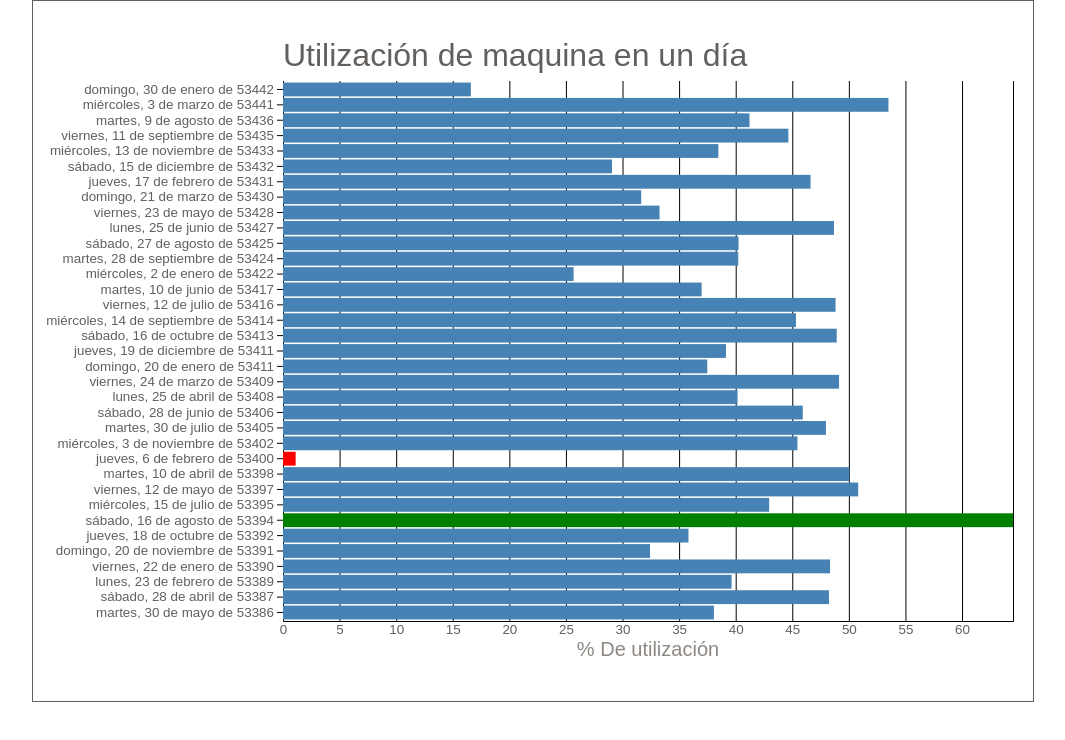
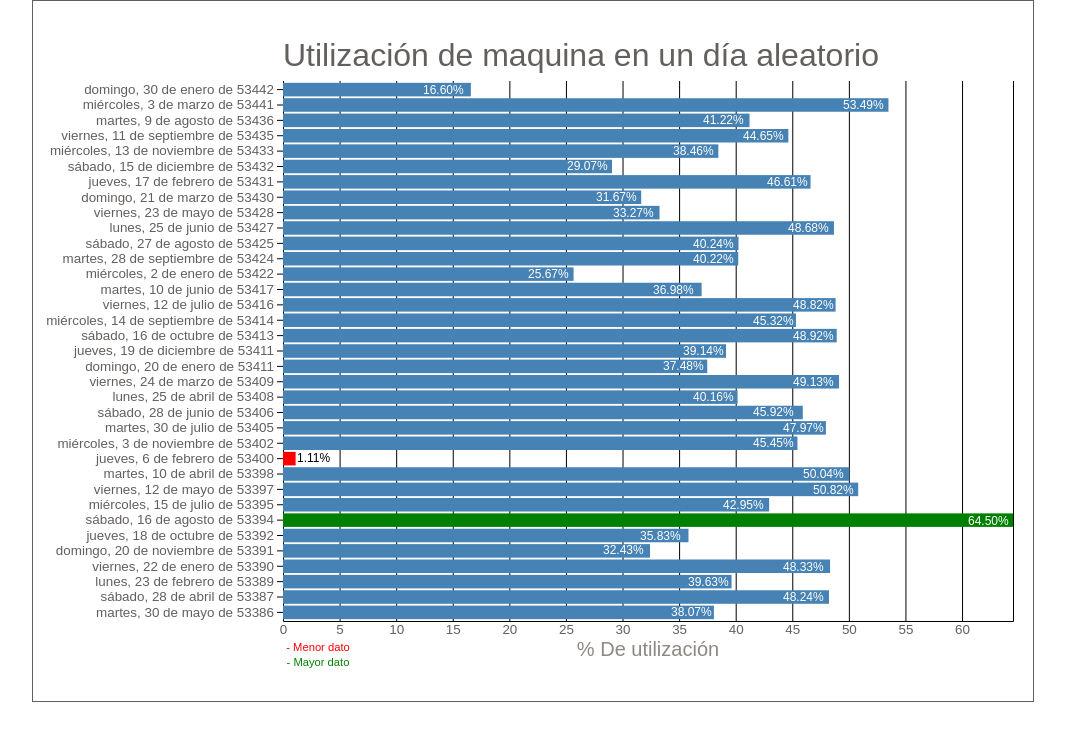
Before and after one commit to jorgearguellles/dataChart, a website: page index.html in a window 1280 px wide. Shown: the whole page, without its empty margins (107-1172 px from the left). Drawn offline with nearby package versions, Linux system fonts and the light colour scheme.

Commit message:
add/ data inside bars

```diff
--- a/index.js
+++ b/index.js
@@ -14,16 +14,14 @@ const render = data => {
   const xScale = d3.scaleLinear()
     .domain([0, d3.max(data, xValue)])
     .range([0, innerWidth]);
-    // console.log( data.map(d => d.utilizacion.toFixed(2)));
+    //console.log( data.map(d => d.utilizacion.toFixed(2)));
     console.log( data.map(d => d.utilizacion));
-
-
 
   const yScale = d3.scaleBand()
     .domain(data.map(yValue))
     .range([0, innerHeight])
-    .padding(0.1);
-    // console.log(yScale.domain());
+    .padding(0.12);
+    //console.log(yScale.domain());
 
   const g = svg.append("g")
   .attr("transform", `translate(${margin.left}, ${margin.top})`);
@@ -41,8 +39,22 @@ const render = data => {
     .attr("class", "axis-label")
     .attr("y", 35)
     .attr("x", innerWidth / 2)
-    .attr("fill", "black")
+    .attr("fill", "#8E8883")
     .text("% De utilización");
+
+  xAxisG.append("text")
+    .attr("class", "min")
+    .attr("y", 30)
+    .attr("x", 35)
+    .attr("fill", "red")
+    .text("- Menor dato");
+
+  xAxisG.append("text")
+    .attr("class", "max")
+    .attr("y", 45)
+    .attr("x", 35)
+    .attr("fill", "green")
+    .text("- Mayor dato");
 
   g.selectAll("rect")
     .data(data)
@@ -61,12 +73,224 @@ const render = data => {
           returnColor = "green";
         }
         return returnColor;
-    });
+      });
 
   g.append("text")
     .attr("class", "title")
     .attr("y", -15)
-    .text("Utilización de maquina en un día");
+    .text("Utilización de maquina en un día aleatorio");
+
+  /* Test */
+  g.append("text")
+    .attr("class", "barData")
+    .text("16.60%")
+    .attr("y", 13)
+    .attr("x", 140);
+
+  g.append("text")
+    .attr("class", "barData")
+    .text("53.49%")
+    .attr("y", 28)
+    .attr("x", 560);
+
+  g.append("text")
+    .attr("class", "barData")
+    .text("41.22%")
+    .attr("y", 43)
+    .attr("x", 420);
+
+  g.append("text")
+    .attr("class", "barData")
+    .text("44.65%")
+    .attr("y", 59)
+    .attr("x", 460);
+
+  g.append("text")
+    .attr("class", "barData")
+    .text("38.46%")
+    .attr("y", 74)
+    .attr("x", 390);
+
+  g.append("text")
+    .attr("class", "barData")
+    .text("29.07%")
+    .attr("y", 89)
+    .attr("x", 284);
+
+  g.append("text")
+    .attr("class", "barData")
+    .text("46.61%")
+    .attr("y", 105)
+    .attr("x", 484);
+
+  g.append("text")
+    .attr("class", "barData")
+    .text("31.67%")
+    .attr("y", 120)
+    .attr("x", 313);
+
+  g.append("text")
+    .attr("class", "barData")
+    .text("33.27%")
+    .attr("y", 136)
+    .attr("x", 330);
+
+  g.append("text")
+    .attr("class", "barData")
+    .text("48.68%")
+    .attr("y", 151)
+    .attr("x", 505);
+
+  g.append("text")
+    .attr("class", "barData")
+    .text("40.24%")
+    .attr("y", 167)
+    .attr("x", 410);
+
+  g.append("text")
+    .attr("class", "barData")
+    .text("40.22%")
+    .attr("y", 182)
+    .attr("x", 410);
+
+  g.append("text")
+    .attr("class", "barData")
+    .text("25.67%")
+    .attr("y", 197)
+    .attr("x", 245);
+
+  g.append("text")
+    .attr("class", "barData")
+    .text("36.98%")
+    .attr("y", 213)
+    .attr("x", 370);
+
+  g.append("text")
+    .attr("class", "barData")
+    .text("48.82%")
+    .attr("y", 228)
+    .attr("x", 510);
+
+  g.append("text")
+    .attr("class", "barData")
+    .text("45.32%")
+    .attr("y", 244)
+    .attr("x", 470);
+
+  g.append("text")
+    .attr("class", "barData")
+    .text("48.92%")
+    .attr("y", 259)
+    .attr("x", 510);
+
+  g.append("text")
+    .attr("class", "barData")
+    .text("39.14%")
+    .attr("y", 274)
+    .attr("x", 400);
+
+  g.append("text")
+    .attr("class", "barData")
+    .text("37.48%")
+    .attr("y", 289)
+    .attr("x", 380);
+
+  g.append("text")
+    .attr("class", "barData")
+    .text("49.13%")
+    .attr("y", 305)
+    .attr("x", 510);
+
+  g.append("text")
+    .attr("class", "barData")
+    .text("40.16%")
+    .attr("y", 320)
+    .attr("x", 410);
+
+  g.append("text")
+    .attr("class", "barData")
+    .text("45.92%")
+    .attr("y", 335)
+    .attr("x", 470);
+
+  g.append("text")
+    .attr("class", "barData")
+    .text("47.97%")
+    .attr("y", 351)
+    .attr("x", 500);
+
+  g.append("text")
+    .attr("class", "barData")
+    .text("45.45%")
+    .attr("y", 366)
+    .attr("x", 470);
+
+  g.append("text")
+    .attr("class", "barData_out")
+    .text("1.11%")
+    .attr("y", 381)
+    .attr("x", 14);
+
+  g.append("text")
+    .attr("class", "barData")
+    .text("50.04%")
+    .attr("y", 397)
+    .attr("x", 520);
+
+  g.append("text")
+    .attr("class", "barData")
+    .text("50.82%")
+    .attr("y", 413)
+    .attr("x", 530);
+
+  g.append("text")
+    .attr("class", "barData")
+    .text("42.95%")
+    .attr("y", 428)
+    .attr("x", 440);
+
+  g.append("text")
+    .attr("class", "barData")
+    .text("64.50%")
+    .attr("y", 444)
+    .attr("x", 685);
+
+  g.append("text")
+    .attr("class", "barData")
+    .text("35.83%")
+    .attr("y", 459)
+    .attr("x", 357);
+
+  g.append("text")
+    .attr("class", "barData")
+    .text("32.43%")
+    .attr("y", 473)
+    .attr("x", 320);
+
+  g.append("text")
+    .attr("class", "barData")
+    .text("48.33%")
+    .attr("y", 490)
+    .attr("x", 500);
+
+  g.append("text")
+    .attr("class", "barData")
+    .text("39.63%")
+    .attr("y", 505)
+    .attr("x", 405);
+
+  g.append("text")
+    .attr("class", "barData")
+    .text("48.24%")
+    .attr("y", 520)
+    .attr("x", 500);
+
+  g.append("text")
+    .attr("class", "barData")
+    .text("38.07%")
+    .attr("y", 535)
+    .attr("x", 388);
+
 
 };
 
--- a/styles.css
+++ b/styles.css
@@ -21,7 +21,7 @@ text{
 
 .axis-label{
   font-size: 2em;
-  fill: #8E8883;
+  /* fill: #8E8883; */
 }
 
 .title{
@@ -34,3 +34,16 @@ text{
   font-size: 1em;
   fill: black;
 }
+
+.barData{
+  font-size: 0.75rem;
+  fill:white;
+}
+
+.barData_out{
+  font-size: 0.75rem;
+}
+
+.min, .max{
+  font-size: 0.7rem;
+}
```
